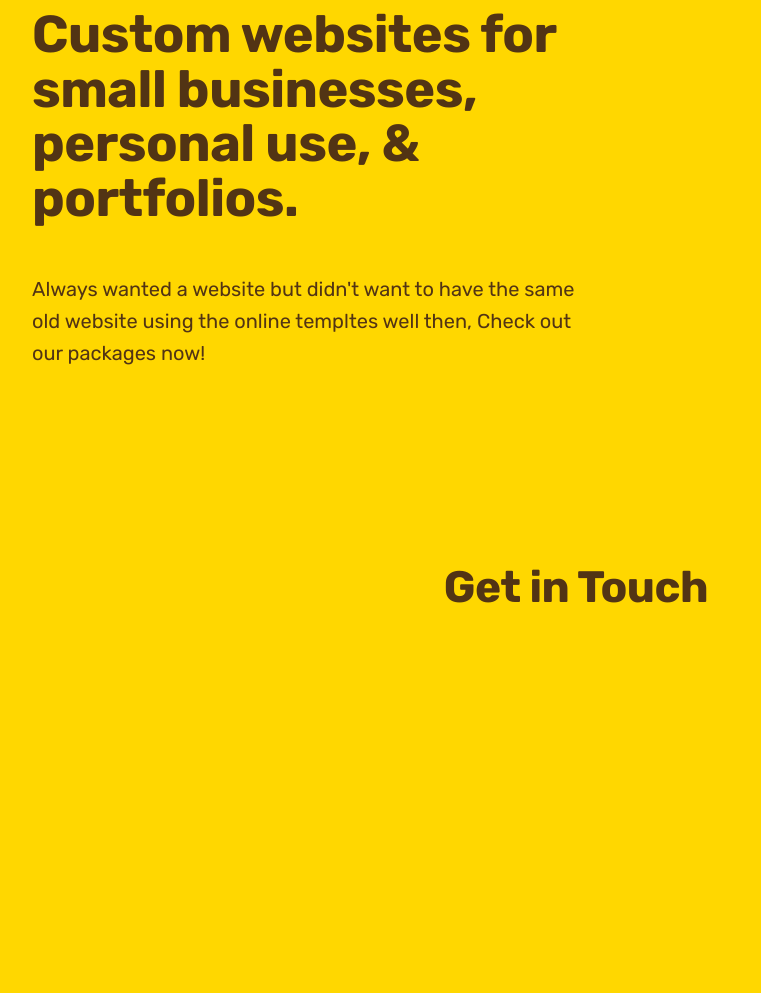
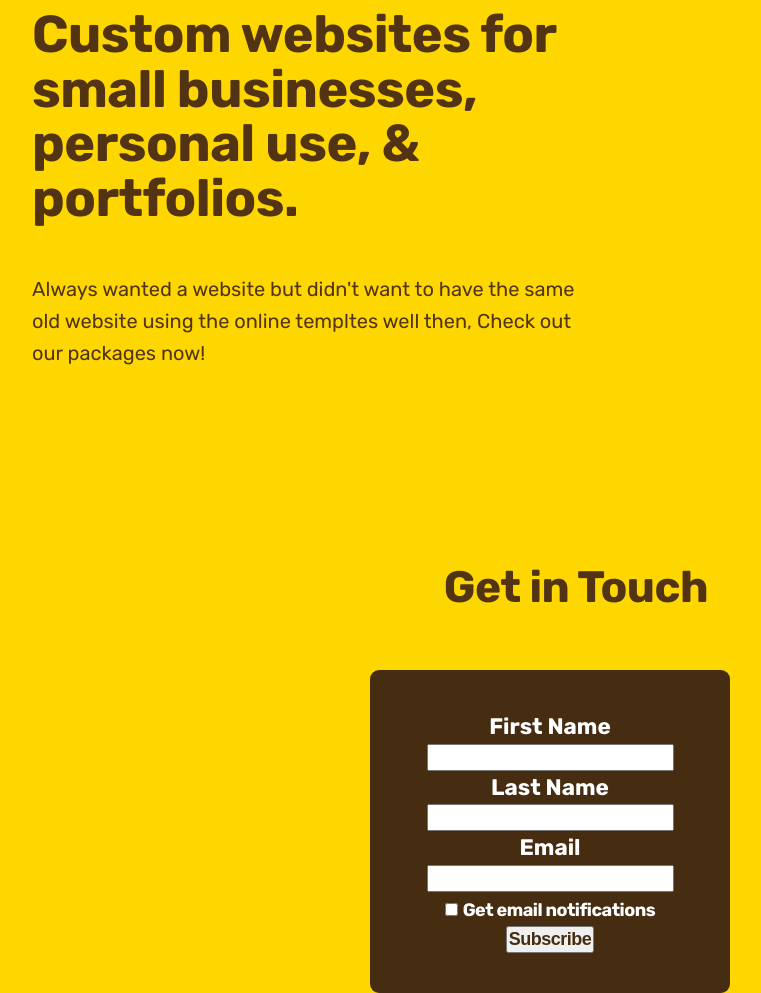
Before and after one commit to A1phaZ3R0/WebSpaces, a plain HTML site: page index.html in a window 1280 px wide. Shown: the part 239-1232 px from the top of the page, without its empty margins (64-825 px from the left). Drawn offline with Linux system fonts and the light colour scheme.

Commit message:
Update style.css

```diff
--- a/style.css
+++ b/style.css
@@ -190,5 +190,5 @@ a {
     text-align: center;
 }
 .get-in-touch-text-box {
-    padding-left: 900rem;
+    padding-left: 43.4rem;
 }
```
